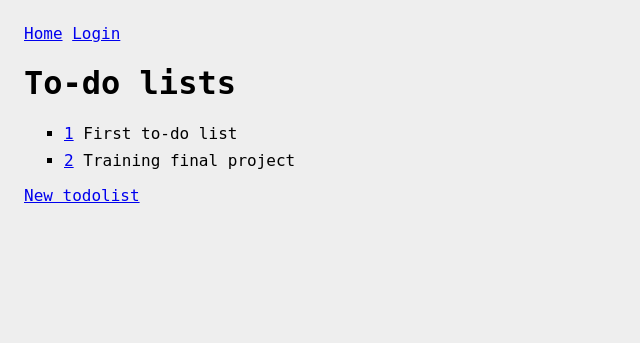
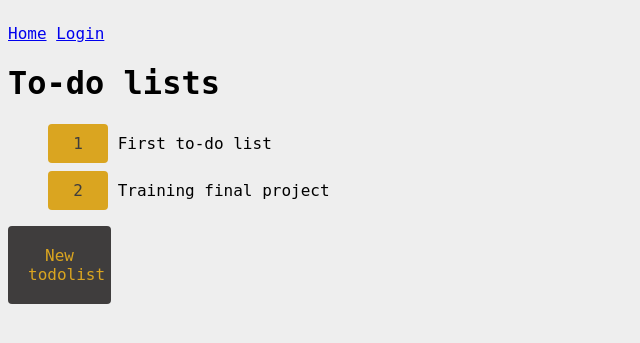
Before and after one commit to axellev/to-do-list, a Flask app: page / in a window 1280 px wide. Shown: the top 343 px of the page, without its empty margins (0-640 px from the left). Run offline with Flask 2, Linux system fonts and the light colour scheme; data comes from the database, SQL or seed files in the repository.

Commit message:
dd button to Id's to-do lists

```diff
--- a/static/css/style.css
+++ b/static/css/style.css
@@ -6,17 +6,19 @@ body {
     margin-bottom: 0.5em;
     padding-top: 0.5em;
     padding-bottom: 0.5em;
-    padding-left: 1em;
+    padding-left: em;
     background-color: #eee;
+    display: center;
 }
 
 h2 {
     margin-top: 0.5em;
+
 }
 
 li {
     margin-top: 0.5em;
-    list-style-type: square;
+    list-style-type: none;
     font-size: large;
 }
 
@@ -24,3 +26,26 @@ label, input {
     margin-top: 10px;
     margin-bottom: 20px;
 }
+
+
+.css-button-rounded {
+    background: #DAA520;
+    color: rgb(63, 61, 61);
+    display: inline-block;
+    padding: 10px 10px;
+    text-align: center;
+    text-decoration: none;
+    width: 40px;
+    border-radius: 4px;  /* he rounded corners are here */
+}
+
+.css-button-rounded-new {
+    background-color: rgb(63, 61, 61);
+    color:  #DAA520;
+    display: inline-block;
+    padding: 20px 20px;
+    text-align: center;
+    text-decoration: none;
+    width: 63px;
+    border-radius: 4px;
+}
```
